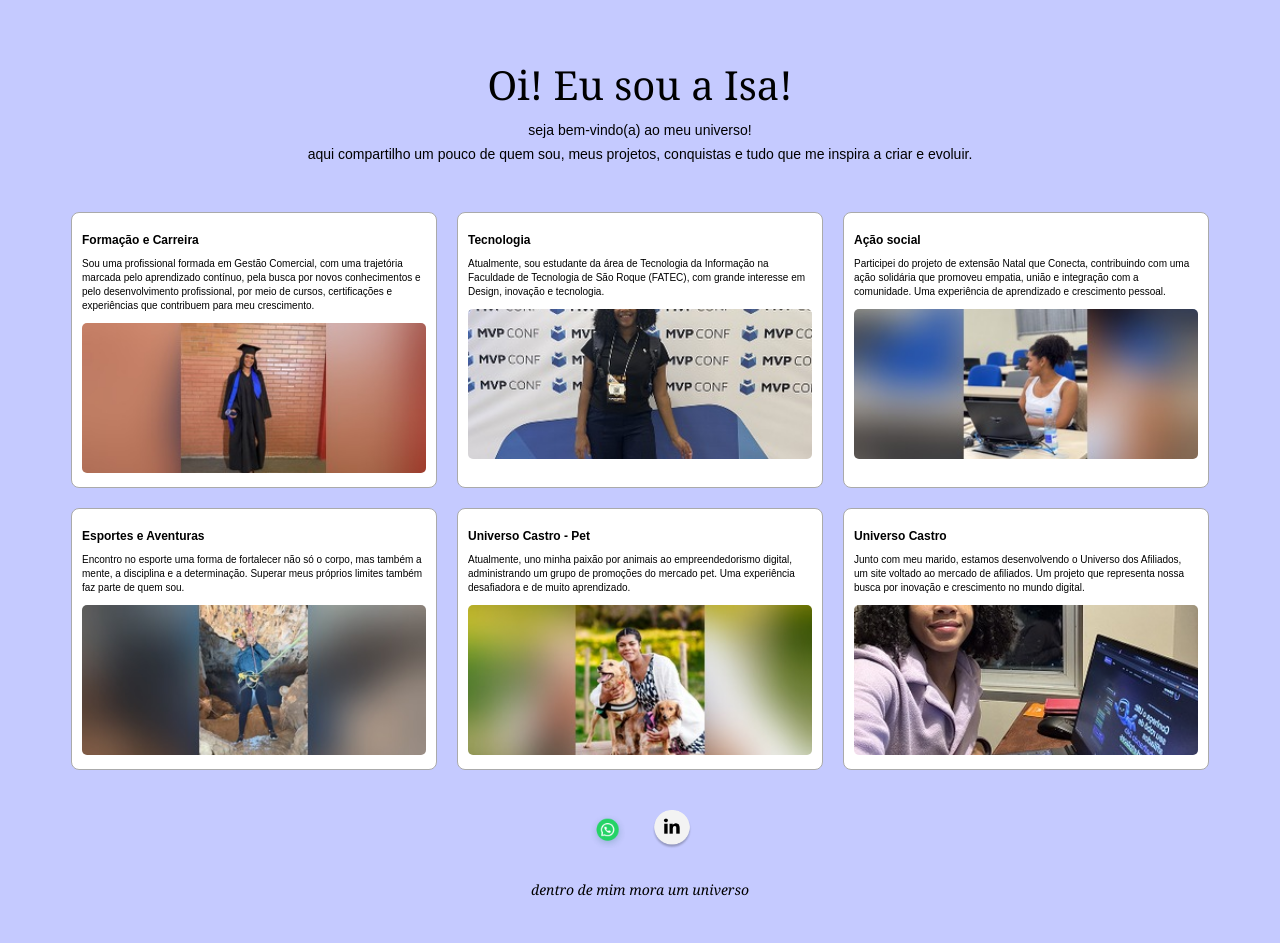
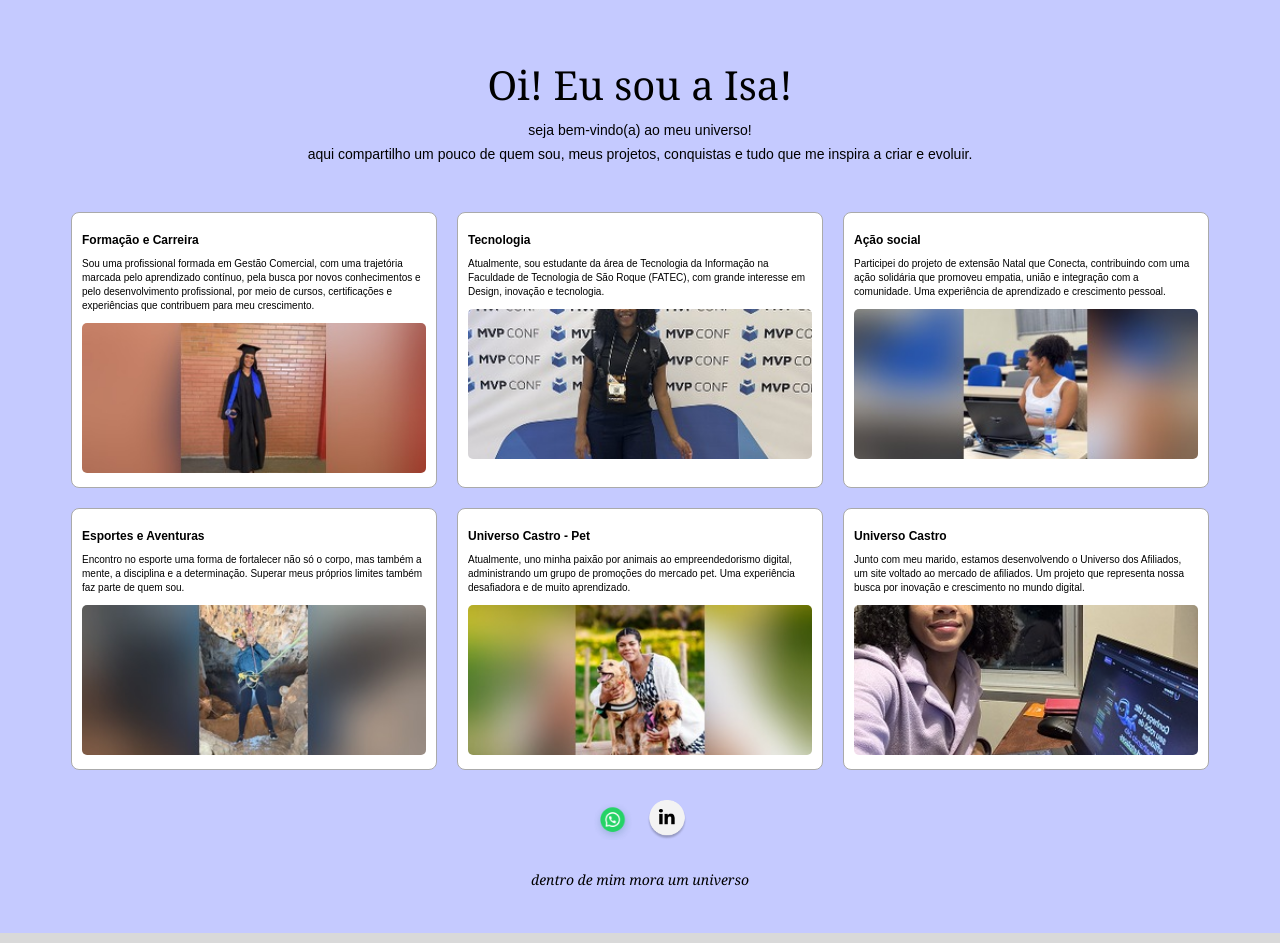
Before and after one commit to IsabelaCastro284/portfolio, a plain HTML site: page index.html in a window 1280 px wide. Drawn offline with Linux system fonts and the light colour scheme.

Commit message:
ajustes finais

```diff
--- a/style.css
+++ b/style.css
@@ -86,15 +86,14 @@ body {
     display: flex;
     justify-content: center;
     align-items: center;
-    gap: 24px;
-    margin-top: 20px;
+    gap: 14px;
+    margin-top: 10px;
 }
-
 .redes-sociais img {
     width: 40px;
     height: 40px;
-    object-fit: contain;
-    transition: transform 0.3s;
+    object-fit: cover;
+    transition: transform 0.5s;
 }
 
 .redes-sociais img:hover {
```
Also changed, not shown: index.html (+1 -0 lines).
